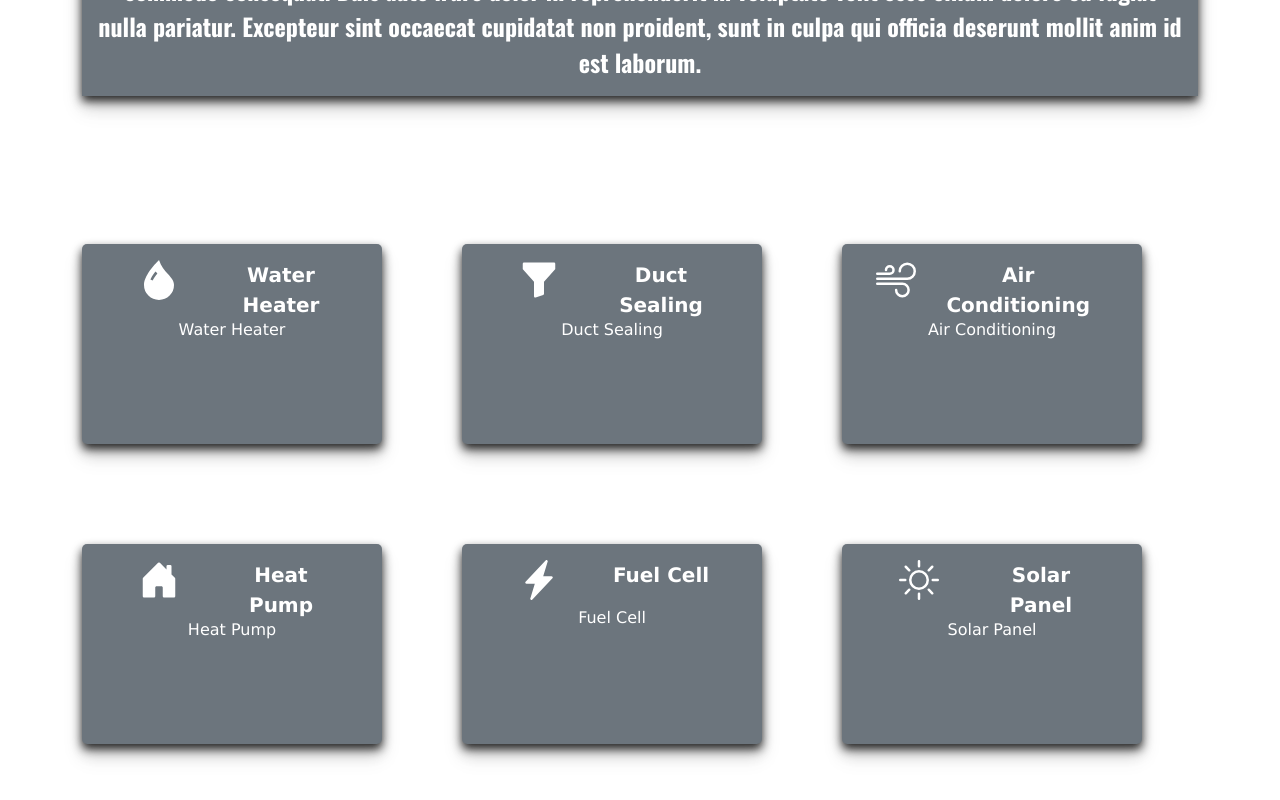
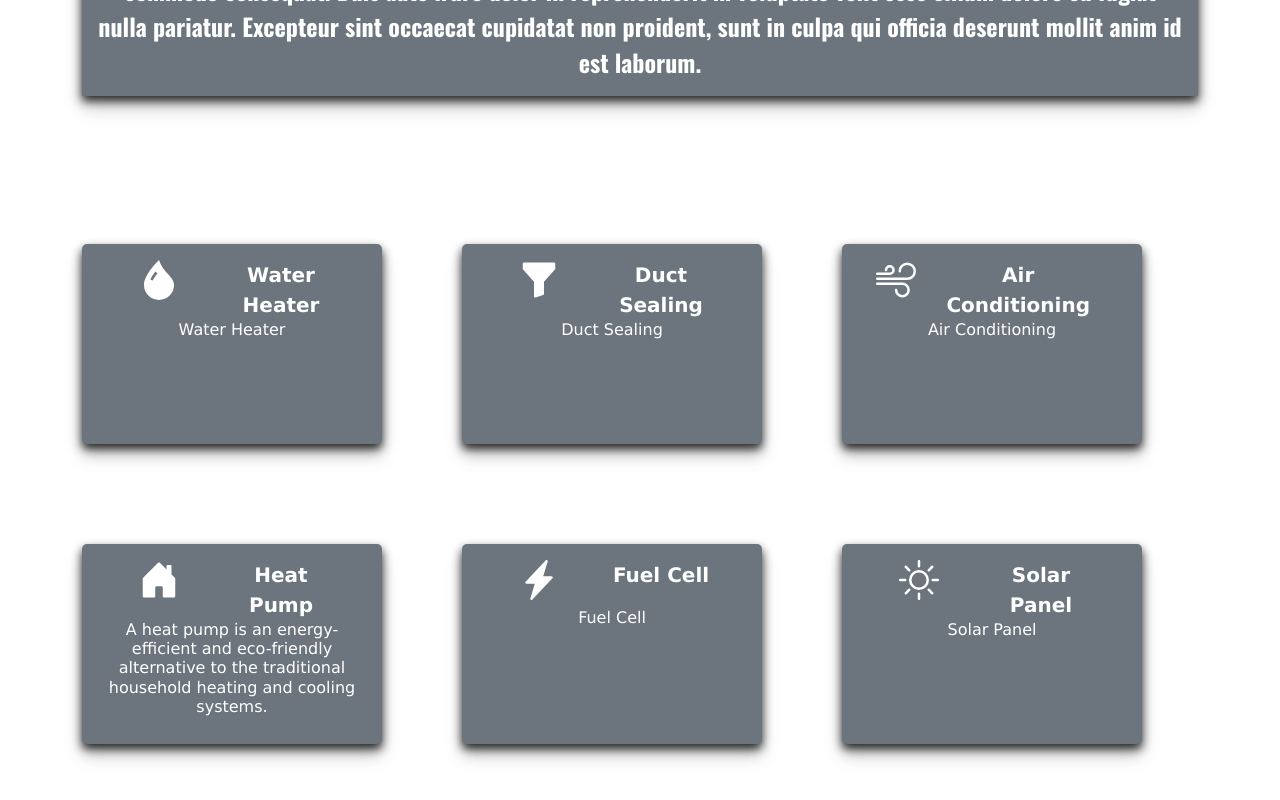
Before and after one commit to OwenMaddox/TSA-Website, a React (Create React App) app: page / in a window 1280 px wide. Shown: the part 854-1654 px from the top of the page. Built offline with nearby package versions, Linux system fonts and the light colour scheme.

Commit message:
New routes

```diff
--- a/src/App.css
+++ b/src/App.css
@@ -37,7 +37,10 @@ body {
   border-radius: 5px;
   height: 200px;
 }
-
+.cardtxt {
+  color: #ffffff;
+  text-decoration: none;
+}
 .solarPanelImg {
   width: 100%;
 }
--- a/src/App.js
+++ b/src/App.js
@@ -4,6 +4,12 @@ import { BrowserRouter, Routes, Route } from "react-router-dom";
 import Main from "./Main";
 import Navbar from "./modules/Navbar";
 import Sources from "./pages/Sources";
+import WaterHeater from "./pages/WaterHeater";
+import DuctSealing from "./pages/DuctSealing";
+import AirConditioning from "./pages/AirConditioning";
+import HeatPump from "./pages/HeatPump";
+import FuelCell from "./pages/FuelCell";
+import SolarPanel from "./pages/SolarPanel";
 
 function App() {
   return (
@@ -13,6 +19,24 @@ function App() {
         <Routes>
           <Route path="/" element={<Main />}></Route>
           <Route path="/sources" element={<Sources />}></Route>
+          <Route
+            path="/water-heater"
+            element={<WaterHeater></WaterHeater>}
+          ></Route>
+          <Route
+            path="/duct-sealing"
+            element={<DuctSealing></DuctSealing>}
+          ></Route>
+          <Route
+            path="/air-conditioning"
+            element={<AirConditioning></AirConditioning>}
+          ></Route>
+          <Route path="/heat-pump" element={<HeatPump></HeatPump>}></Route>
+          <Route path="/fuel-cell" element={<FuelCell></FuelCell>}></Route>
+          <Route
+            path="/solar-panel"
+            element={<SolarPanel></SolarPanel>}
+          ></Route>
         </Routes>
       </BrowserRouter>
     </div>
--- a/src/Main.js
+++ b/src/Main.js
@@ -47,6 +47,7 @@ function Main() {
               d="M8 16a6 6 0 0 0 6-6c0-1.655-1.122-2.904-2.432-4.362C10.254 4.176 8.75 2.503 8 0c0 0-6 5.686-6 10a6 6 0 0 0 6 6M6.646 4.646l.708.708c-.29.29-1.128 1.311-1.907 2.87l-.894-.448c.82-1.641 1.717-2.753 2.093-3.13"
               backTitle="Water Heater"
               backDescription="uhh its very very good"
+              link="/water-heater"
             ></Card>
           </div>
           <div class="col">
@@ -57,6 +58,7 @@ function Main() {
               d="M1.5 1.5A.5.5 0 0 1 2 1h12a.5.5 0 0 1 .5.5v2a.5.5 0 0 1-.128.334L10 8.692V13.5a.5.5 0 0 1-.342.474l-3 1A.5.5 0 0 1 6 14.5V8.692L1.628 3.834A.5.5 0 0 1 1.5 3.5z"
               backTitle="Duct Sealing"
               backDescription="uhh its very very good"
+              link="/duct-sealing"
             ></Card>
           </div>
           <div class="col">
@@ -67,6 +69,7 @@ function Main() {
               d="M12.5 2A2.5 2.5 0 0 0 10 4.5a.5.5 0 0 1-1 0A3.5 3.5 0 1 1 12.5 8H.5a.5.5 0 0 1 0-1h12a2.5 2.5 0 0 0 0-5m-7 1a1 1 0 0 0-1 1 .5.5 0 0 1-1 0 2 2 0 1 1 2 2h-5a.5.5 0 0 1 0-1h5a1 1 0 0 0 0-2M0 9.5A.5.5 0 0 1 .5 9h10.042a3 3 0 1 1-3 3 .5.5 0 0 1 1 0 2 2 0 1 0 2-2H.5a.5.5 0 0 1-.5-.5"
               backTitle="Air Conditioning"
               backDescription="uhh its very very good"
+              link="/air-conditioning"
             ></Card>
           </div>
         </div>
@@ -77,11 +80,12 @@ function Main() {
           <div class="col">
             <Card
               title="Heat Pump"
-              description="Heat Pump"
+              description="A heat pump is an energy-efficient and eco-friendly alternative to the traditional household heating and cooling systems."
               class="bi bi-house-door-fill"
               d="M6.5 14.5v-3.505c0-.245.25-.495.5-.495h2c.25 0 .5.25.5.5v3.5a.5.5 0 0 0 .5.5h4a.5.5 0 0 0 .5-.5v-7a.5.5 0 0 0-.146-.354L13 5.793V2.5a.5.5 0 0 0-.5-.5h-1a.5.5 0 0 0-.5.5v1.293L8.354 1.146a.5.5 0 0 0-.708 0l-6 6A.5.5 0 0 0 1.5 7.5v7a.5.5 0 0 0 .5.5h4a.5.5 0 0 0 .5-.5"
               backTitle="Heat Pump"
-              backDescription="uhh its very very good"
+              backDescription="There are two types of heat pumps. The first type is a geothermal heat pump, and the second is a air source heat pump"
+              link="/heat-pump"
             ></Card>
           </div>
 
@@ -93,6 +97,7 @@ function Main() {
               d="M11.251.068a.5.5 0 0 1 .227.58L9.677 6.5H13a.5.5 0 0 1 .364.843l-8 8.5a.5.5 0 0 1-.842-.49L6.323 9.5H3a.5.5 0 0 1-.364-.843l8-8.5a.5.5 0 0 1 .615-.09z"
               backTitle="Fuel Cell"
               backDescription="uhh its very very good"
+              link="/fuel-cell"
             ></Card>
           </div>
 
@@ -104,6 +109,7 @@ function Main() {
               d="M8 11a3 3 0 1 1 0-6 3 3 0 0 1 0 6m0 1a4 4 0 1 0 0-8 4 4 0 0 0 0 8M8 0a.5.5 0 0 1 .5.5v2a.5.5 0 0 1-1 0v-2A.5.5 0 0 1 8 0m0 13a.5.5 0 0 1 .5.5v2a.5.5 0 0 1-1 0v-2A.5.5 0 0 1 8 13m8-5a.5.5 0 0 1-.5.5h-2a.5.5 0 0 1 0-1h2a.5.5 0 0 1 .5.5M3 8a.5.5 0 0 1-.5.5h-2a.5.5 0 0 1 0-1h2A.5.5 0 0 1 3 8m10.657-5.657a.5.5 0 0 1 0 .707l-1.414 1.415a.5.5 0 1 1-.707-.708l1.414-1.414a.5.5 0 0 1 .707 0m-9.193 9.193a.5.5 0 0 1 0 .707L3.05 13.657a.5.5 0 0 1-.707-.707l1.414-1.414a.5.5 0 0 1 .707 0m9.193 2.121a.5.5 0 0 1-.707 0l-1.414-1.414a.5.5 0 0 1 .707-.707l1.414 1.414a.5.5 0 0 1 0 .707M4.464 4.465a.5.5 0 0 1-.707 0L2.343 3.05a.5.5 0 1 1 .707-.707l1.414 1.414a.5.5 0 0 1 0 .708"
               backTitle="Solar Panel"
               backDescription="uhh its very very good"
+              link="/solar-panel"
             ></Card>
           </div>
         </div>
--- a/src/modules/Card.js
+++ b/src/modules/Card.js
@@ -1,4 +1,5 @@
 import "./CardFlipper.css";
+import { Link } from "react-router-dom";
 function Card(props) {
   return (
     <div className="flip-card">
@@ -25,9 +26,14 @@ function Card(props) {
             <h1 className="fs-6">{props.description}</h1>
           </div>
         </div>
+
         <div className="flip-card-back cardbg shadow">
-          <h1 className="title fs-3">{props.backTitle}</h1>
-          <p>{props.backDescription}</p>
+          <Link to={props.link} className="cardtxt filler">
+            <div className="filler">
+              <h1 className="title fs-3 cardtxt">{props.backTitle}</h1>
+              <p className="cardtxt">{props.backDescription}</p>
+            </div>
+          </Link>
         </div>
       </div>
     </div>
--- a/src/modules/CardFlipper.css
+++ b/src/modules/CardFlipper.css
@@ -30,3 +30,8 @@
   transform: rotateY(180deg);
   background-color: #585a5c;
 }
+
+.filler {
+  width: 100%;
+  height: 100%;
+}
--- a/src/modules/Navbar.js
+++ b/src/modules/Navbar.js
@@ -1,11 +1,13 @@
-import { Link, Outlet } from "react-router-dom";
+import { Link } from "react-router-dom";
 
 function Navbar() {
   return (
     <nav class="navbar navbar-expand-lg h5 Navbarbg shadow sticky-top">
       <div class="container-fluid">
         <div className="navHeight"></div>
-        <div class="navbar-brand Navbarbg title align-middle">Green Energy</div>
+        <Link to="/" class="navbar-brand Navbarbg title align-middle">
+          Green Energy
+        </Link>
         <button
           class="navbar-toggler"
           type="button"
--- /dev/null
+++ b/src/pages/AirConditioning.js
@@ -0,0 +1,4 @@
+function AirConditioning() {
+  return;
+}
+export default AirConditioning;
--- /dev/null
+++ b/src/pages/DuctSealing.js
@@ -0,0 +1,4 @@
+function DuctSealing() {
+  return;
+}
+export default DuctSealing;
--- /dev/null
+++ b/src/pages/FuelCell.js
@@ -0,0 +1,4 @@
+function FuelCell() {
+  return;
+}
+export default FuelCell;
--- /dev/null
+++ b/src/pages/HeatPump.js
@@ -0,0 +1,4 @@
+function HeatPump() {
+  return;
+}
+export default HeatPump;
--- /dev/null
+++ b/src/pages/SolarPanel.js
@@ -0,0 +1,4 @@
+function SolarPanel() {
+  return;
+}
+export default SolarPanel;
--- /dev/null
+++ b/src/pages/WaterHeater.js
@@ -0,0 +1,4 @@
+function WaterHeater() {
+  return;
+}
+export default WaterHeater;
```
